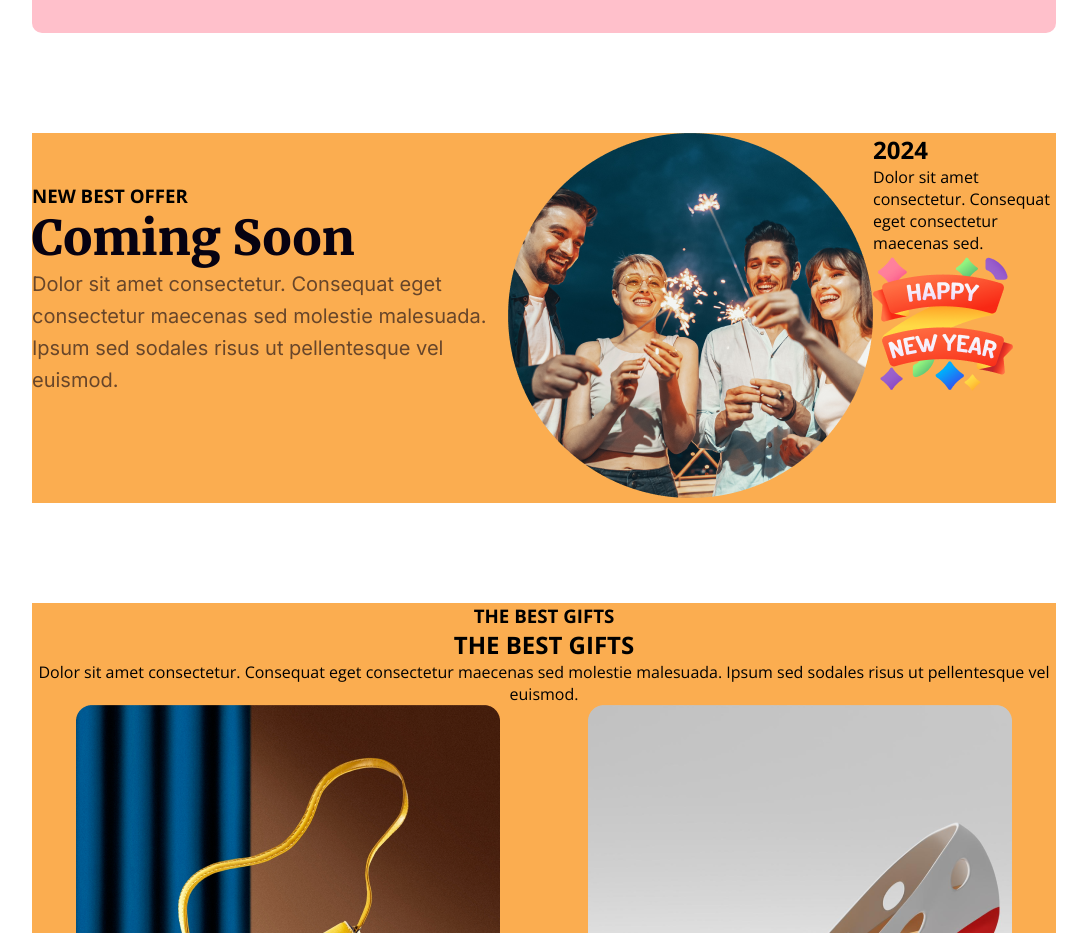
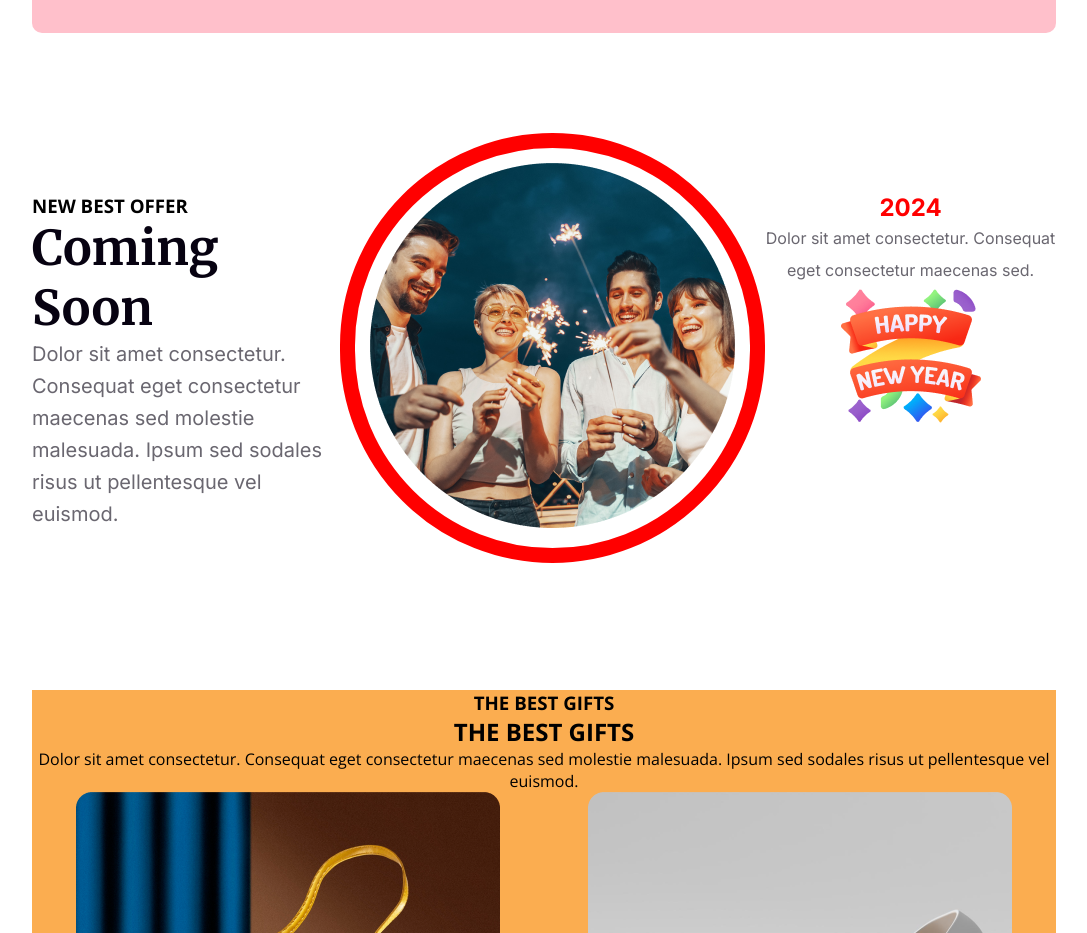
Before and after one commit to Arnisha233/assignment-one, a plain HTML site: page index.html in a window 1280 px wide. Shown: the part 2620-3553 px from the top of the page, without its empty margins (96-1183 px from the left). Drawn offline with nearby package versions, Linux system fonts and the light colour scheme.

Commit message:
add style

```diff
--- a/index.html
+++ b/index.html
@@ -78,12 +78,12 @@
                 </div>
                 <div class="comingsoon-second-content">
                     <div class="coming-border">
-                    <img src="resources/Ellipse 1.png" alt="">
+                    <img class="radious" src="resources/Ellipse 1.png" alt="">
                 </div>
                 </div>
                 <div class="coomingsoon-third-content">
-                    <h2>2024</h2>
-                    <p>Dolor sit amet consectetur. Consequat eget consectetur maecenas sed.</p>
+                    <h2 class="coming-year">2024</h2>
+                    <p class="coming-per">Dolor sit amet consectetur. Consequat eget consectetur maecenas sed.</p>
                     <img src="resources/Group 96.png" alt="">
                 </div>
             </div>
--- a/styless/style.css
+++ b/styless/style.css
@@ -187,26 +187,22 @@ text-transform: capitalize;
     max-width: 1040px;
 }
 .comingsoon-content{
-    background-color: #fbad50;
     display: flex;
 }
 .comingsoon-first-col{
-    margin: 50px auto;
+    margin: 60px auto;
+    width: 56%;
 }
-.coming title h3{
+.coming title{
 color: #F00;
 text-align: center;
 font-family: Inter;
-font-size: 24px;
-font-style: normal;
-font-weight: 500;
 }
 .coming-title-two{
-    color: #070211;
+color: #070211;
 font-family: Merriweather;
 font-size: 48px;
 font-style: normal;
-font-weight: 900;
 line-height: normal;
 text-transform: capitalize;
 }
@@ -220,6 +216,31 @@ line-height: 32px; /* 160% */
 }
 .comingsoon-second-content .coming-border{
 
+}
+.coming-border{
+    border-radius: 463px;
+border: 15px solid #F00;
+}
+.radious{
+    padding: 15px;
+}
+.coomingsoon-third-content{
+    margin: 60px auto;
+    text-align: center;
+}
+.coming-year{
+color: #F00;
+font-family: Inter;
+font-style: normal;
+font-weight: 700;
+line-height: normal;
+}
+.coming-per{
+    color: rgba(7, 2, 17, 0.60);
+font-family: Inter;
+font-style: normal;
+font-weight: 400;
+line-height: 32px;
 }
 
 
```
